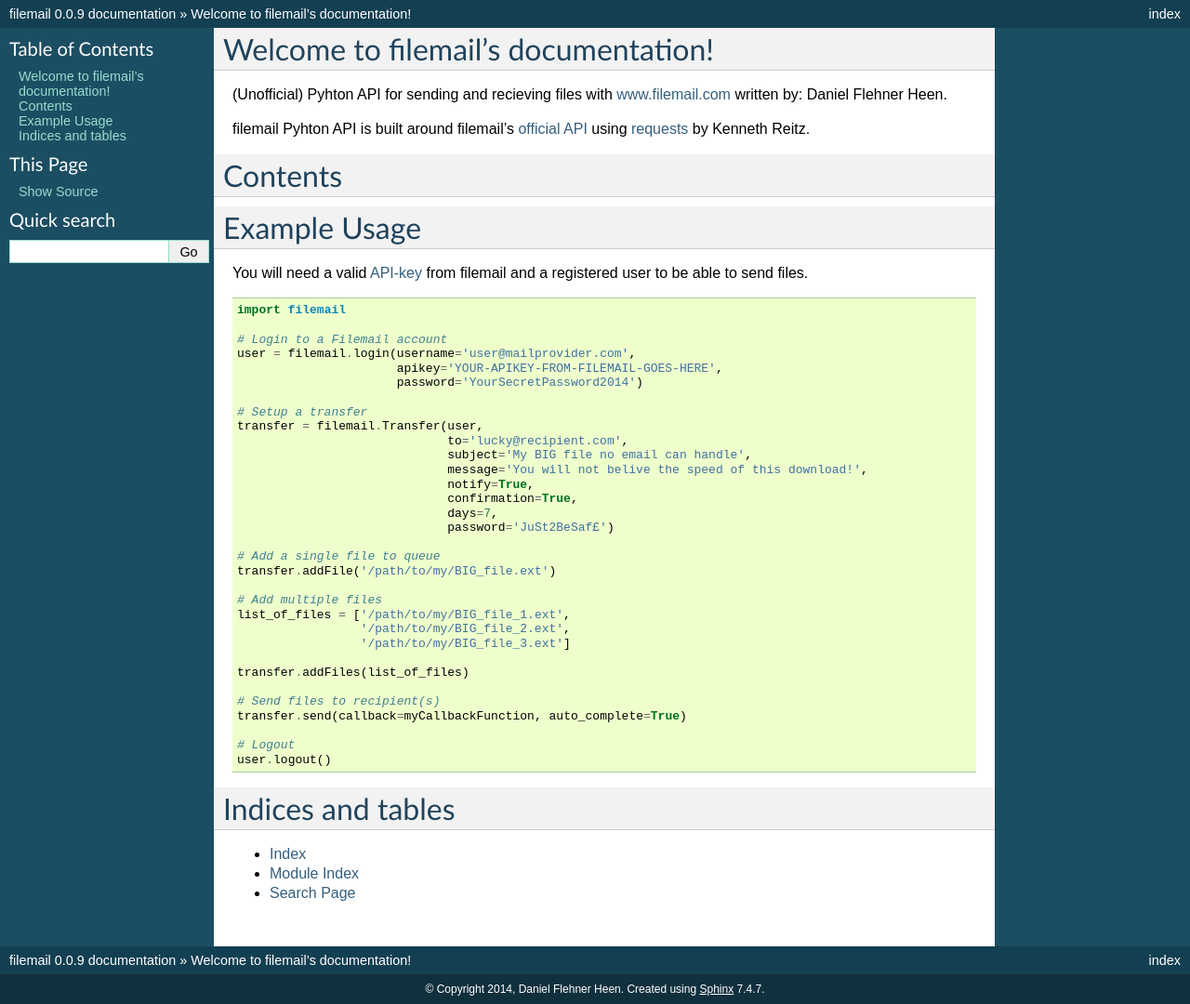
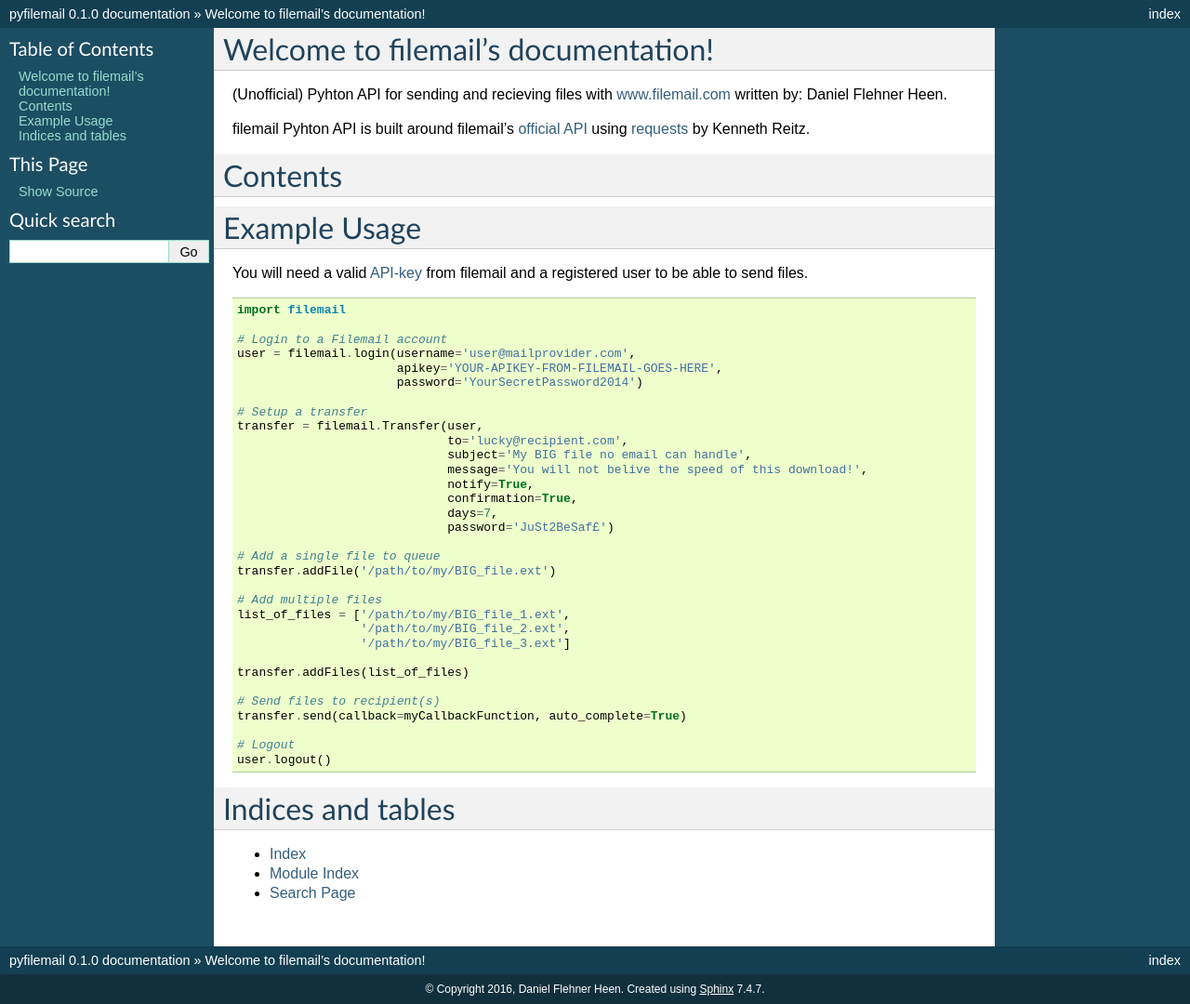
Before and after one commit to apetrynet/pyfilemail, a Sphinx documentation site: the page built from docs/source/index.rst, in a window 1280 px wide. Shown: the whole page at 93% size. Built offline with Sphinx 7.4.7, drawn with Linux system fonts in a browser that asks for light colours; pages that are not in the unit, such as notebooks, are missing from menus.

Commit message:
in with hte new

```diff
--- a/docs/source/conf.py
+++ b/docs/source/conf.py
@@ -1,7 +1,7 @@
 # -*- coding: utf-8 -*-
 #
-# filemail documentation build configuration file, created by
-# sphinx-quickstart on Thu Jun 19 21:02:11 2014.
+# pyfilemail documentation build configuration file, created by
+# sphinx-quickstart on Wed May 11 00:07:47 2016.
 #
 # This file is execfile()d with the current directory set to its
 # containing dir.
@@ -30,11 +30,13 @@
 # ones.
 extensions = [
     'sphinx.ext.autodoc',
-    'sphinx.ext.intersphinx'
+    'sphinx.ext.doctest',
+    'sphinx.ext.coverage',
+    'sphinx.ext.viewcode',
 ]
 
 # Add any paths that contain templates here, relative to this directory.
-templates_path = ['ntemplates']
+templates_path = ['_templates']
 
 # The suffix of source filenames.
 source_suffix = '.rst'
@@ -46,17 +48,17 @@
 master_doc = 'index'
 
 # General information about the project.
-project = u'filemail'
-copyright = u'2014, Daniel Flehner Heen'
+project = u'pyfilemail'
+copyright = u'2016, Daniel Flehner Heen'
 
 # The version info for the project you're documenting, acts as replacement for
 # |version| and |release|, also used in various other places throughout the
 # built documents.
 #
 # The short X.Y version.
-version = '0.0.9'
+version = '0.1.0'
 # The full version, including alpha/beta/rc tags.
-release = '0.0.9'
+release = '0.1.0'
 
 # The language for content autogenerated by Sphinx. Refer to documentation
 # for a list of supported languages.
@@ -130,7 +132,7 @@
 # Add any paths that contain custom static files (such as style sheets) here,
 # relative to this directory. They are copied after the builtin static files,
 # so a file named "default.css" will overwrite the builtin "default.css".
-html_static_path = ['nstatic']
+html_static_path = ['_static']
 
 # Add any extra paths that contain custom files (such as robots.txt or
 # .htaccess) here, relative to this directory. These files are copied
@@ -179,7 +181,7 @@
 #html_file_suffix = None
 
 # Output file base name for HTML help builder.
-htmlhelp_basename = 'filemaildoc'
+htmlhelp_basename = 'pyfilemaildoc'
 
 
 # -- Options for LaTeX output ---------------------------------------------
@@ -199,7 +201,7 @@
 # (source start file, target name, title,
 #  author, documentclass [howto, manual, or own class]).
 latex_documents = [
-  ('index', 'filemail.tex', u'filemail Documentation',
+  ('index', 'pyfilemail.tex', u'pyfilemail Documentation',
    u'Daniel Flehner Heen', 'manual'),
 ]
 
@@ -229,7 +231,7 @@
 # One entry per manual page. List of tuples
 # (source start file, name, description, authors, manual section).
 man_pages = [
-    ('index', 'filemail', u'filemail Documentation',
+    ('index', 'pyfilemail', u'pyfilemail Documentation',
      [u'Daniel Flehner Heen'], 1)
 ]
 
@@ -243,8 +245,8 @@
 # (source start file, target name, title, author,
 #  dir menu entry, description, category)
 texinfo_documents = [
-  ('index', 'filemail', u'filemail Documentation',
-   u'Daniel Flehner Heen', 'filemail', 'One line description of project.',
+  ('index', 'pyfilemail', u'pyfilemail Documentation',
+   u'Daniel Flehner Heen', 'pyfilemail', 'One line description of project.',
    'Miscellaneous'),
 ]
 
```
